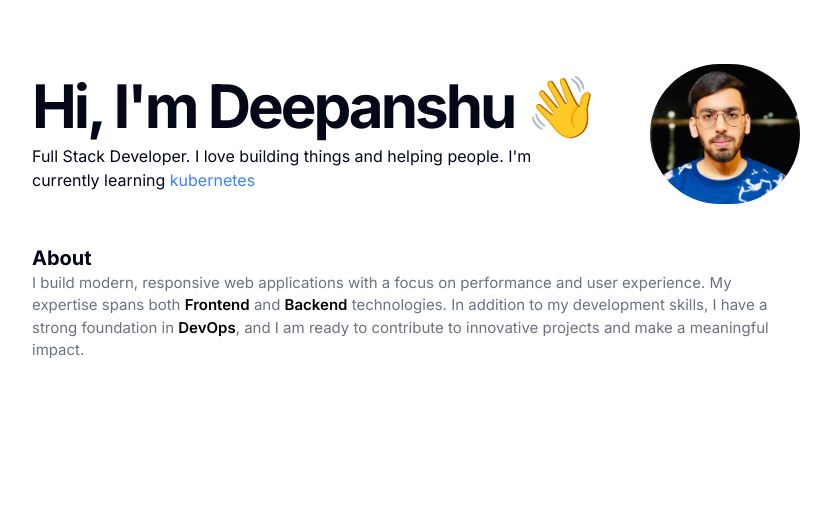
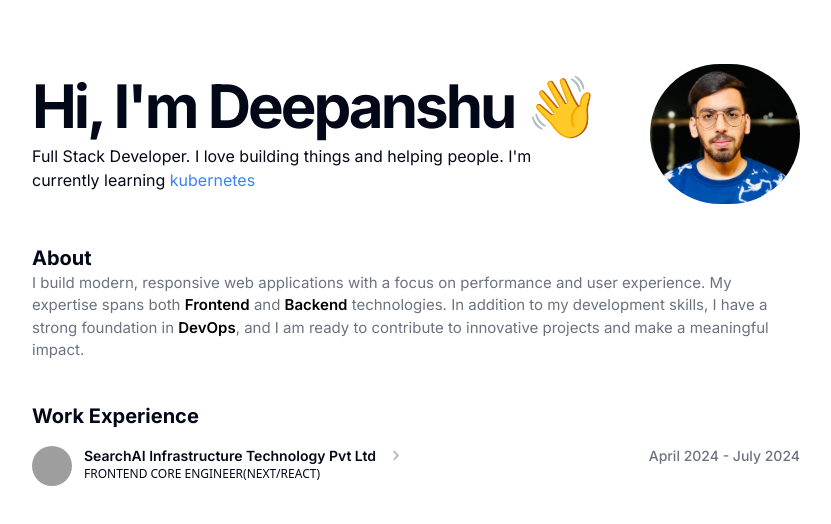
Before and after one commit to deepanshu2711/PORTFOILO, a Next.js app: page / in a window 1280 px wide. Shown: the top 524 px of the page, without its empty margins (224-1055 px from the left). Built offline with nearby package versions, Linux system fonts and the light colour scheme; grey boxes are pictures that could not be loaded.

Commit message:
added work experience

```diff
--- a/app/page.tsx
+++ b/app/page.tsx
@@ -1,5 +1,6 @@
 import AboutSection from "@/components/AboutSection";
 import HeroSection from "@/components/HeroSection";
+import WorkExperienceSection from "@/components/WorkExperienceSection";
 
 export default function Home() {
   return (
@@ -7,6 +8,7 @@ export default function Home() {
       <div className="flex flex-col gap-10 mt-16">
         <HeroSection />
         <AboutSection />
+        <WorkExperienceSection />
       </div>
     </main>
   );
--- /dev/null
+++ b/components/WorkExperienceSection.tsx
@@ -0,0 +1,88 @@
+"use client";
+
+import { ChevronRight, Dot } from "lucide-react";
+import { Avatar, AvatarFallback, AvatarImage } from "./ui/avatar";
+import { useState } from "react";
+
+const WorkExperienceSection = () => {
+  const [isOpen, setIsOpen] = useState(false);
+  return (
+    <div className="flex flex-col gap-4">
+      <p className="text-xl font-bold">Work Experience</p>
+      <div className="flex items-start justify-between">
+        <div className="flex items-start gap-3 w-full">
+          <Avatar>
+            <AvatarImage src="https://github.com/shadcn.png" />
+            <AvatarFallback>CN</AvatarFallback>
+          </Avatar>
+          <div
+            onClick={() => setIsOpen(!isOpen)}
+            className="flex flex-col flex-1 items-start w-full justify-between cursor-pointer group"
+          >
+            <div className="flex items-start justify-between w-full">
+              <div>
+                <div className="flex items-center gap-2">
+                  <p className="inline-flex font-semibold leading-none text-xs sm:text-sm">
+                    SearchAI Infrastructure Technology Pvt Ltd{" "}
+                  </p>
+                  {isOpen ? (
+                    <ChevronRight className="inline-block w-4 h-4 ml-1 text-gray-400 transform transition-transform duration-400 rotate-90" />
+                  ) : (
+                    <ChevronRight className="inline-block w-4 h-4 ml-1 text-gray-400 transform transition-transform duration-400 animate-bounce group-hover:text-black " />
+                  )}
+                </div>
+                <p className="font-sans text-xs">
+                  FRONTEND CORE ENGINEER(NEXT/REACT)
+                </p>
+              </div>
+              <div>
+                <p className="font-medium text-gray-500 text-sm md:text-[14px]">
+                  April 2024 - July 2024
+                </p>
+              </div>
+            </div>
+            {isOpen && (
+              <div className="mt-2">
+                <p className="font-normal text-gray-700 text-[14px]">
+                  As a Frontend Core Engineer at SearchAI, I specialize in
+                  developing and optimizing our e-commerce platform using
+                  Next.js and React. My role involves designing and implementing
+                  dynamic, responsive user interfaces to enhance the shopping
+                  experience for our customers.
+                </p>
+                <div className="mt-2">
+                  <ul>
+                    <li className="flex items-start gap-2">
+                      <Dot />
+                      <p className="text-[14px]">
+                        Building and maintaining scalable and high-performance
+                        web applications with Next.js and React.
+                      </p>
+                    </li>
+                    <li className="flex items-start gap-2">
+                      <Dot />
+                      <p className="text-[14px]">
+                        Implementing best practices to ensure fast loading times
+                        and smooth interactions across various devices.
+                      </p>
+                    </li>
+                    <li className="flex items-start gap-2">
+                      <Dot />
+                      <p className="text-[14px]">
+                        Working closely with design and backend teams to deliver
+                        seamless integration and innovative solutions for
+                        complex problems.
+                      </p>
+                    </li>
+                  </ul>
+                </div>
+              </div>
+            )}
+          </div>
+        </div>
+      </div>
+    </div>
+  );
+};
+
+export default WorkExperienceSection;
--- /dev/null
+++ b/components/ui/avatar.tsx
@@ -0,0 +1,50 @@
+"use client"
+
+import * as React from "react"
+import * as AvatarPrimitive from "@radix-ui/react-avatar"
+
+import { cn } from "@/lib/utils"
+
+const Avatar = React.forwardRef<
+  React.ElementRef<typeof AvatarPrimitive.Root>,
+  React.ComponentPropsWithoutRef<typeof AvatarPrimitive.Root>
+>(({ className, ...props }, ref) => (
+  <AvatarPrimitive.Root
+    ref={ref}
+    className={cn(
+      "relative flex h-10 w-10 shrink-0 overflow-hidden rounded-full",
+      className
+    )}
+    {...props}
+  />
+))
+Avatar.displayName = AvatarPrimitive.Root.displayName
+
+const AvatarImage = React.forwardRef<
+  React.ElementRef<typeof AvatarPrimitive.Image>,
+  React.ComponentPropsWithoutRef<typeof AvatarPrimitive.Image>
+>(({ className, ...props }, ref) => (
+  <AvatarPrimitive.Image
+    ref={ref}
+    className={cn("aspect-square h-full w-full", className)}
+    {...props}
+  />
+))
+AvatarImage.displayName = AvatarPrimitive.Image.displayName
+
+const AvatarFallback = React.forwardRef<
+  React.ElementRef<typeof AvatarPrimitive.Fallback>,
+  React.ComponentPropsWithoutRef<typeof AvatarPrimitive.Fallback>
+>(({ className, ...props }, ref) => (
+  <AvatarPrimitive.Fallback
+    ref={ref}
+    className={cn(
+      "flex h-full w-full items-center justify-center rounded-full bg-muted",
+      className
+    )}
+    {...props}
+  />
+))
+AvatarFallback.displayName = AvatarPrimitive.Fallback.displayName
+
+export { Avatar, AvatarImage, AvatarFallback }
--- a/package.json
+++ b/package.json
@@ -9,6 +9,7 @@
     "lint": "next lint"
   },
   "dependencies": {
+    "@radix-ui/react-avatar": "^1.1.0",
     "class-variance-authority": "^0.7.0",
     "clsx": "^2.1.1",
     "lucide-react": "^0.436.0",
```
Also changed, not shown: 1 other file (tests, documents, lock files or other folders).
